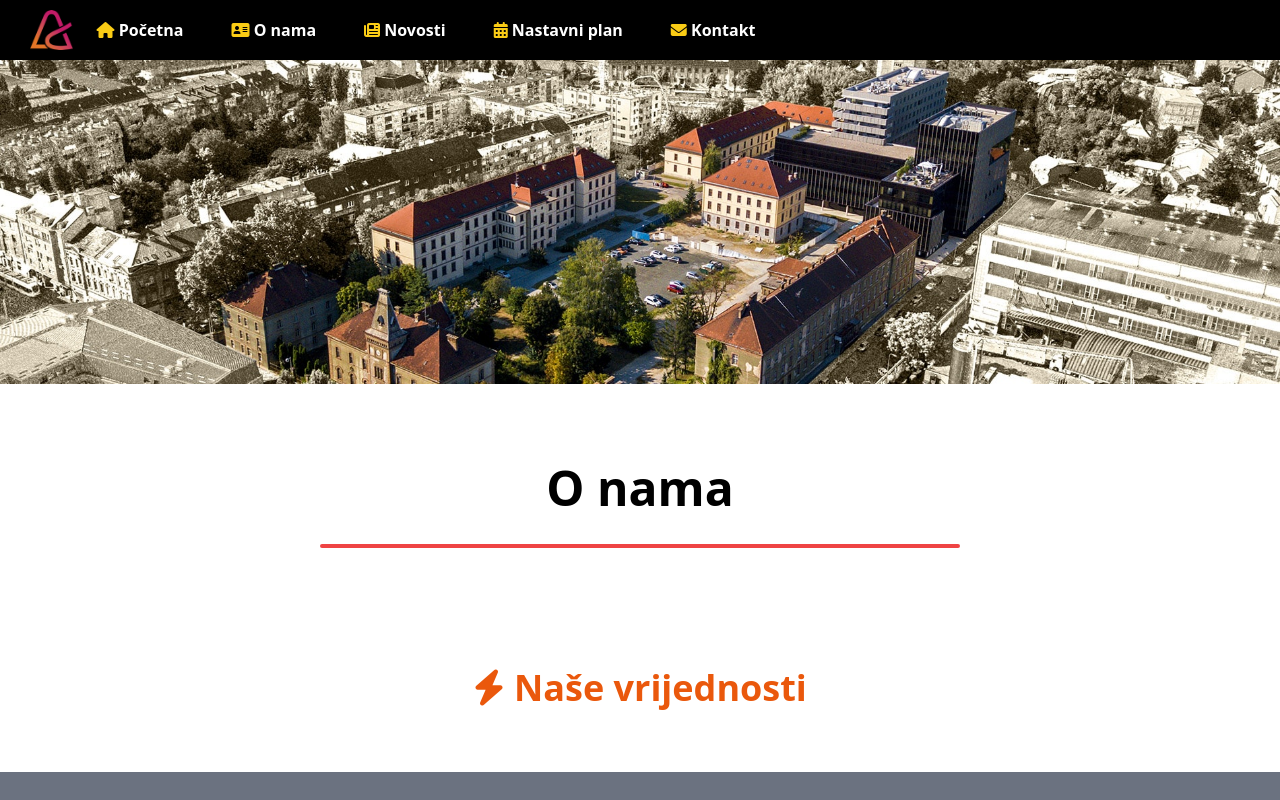
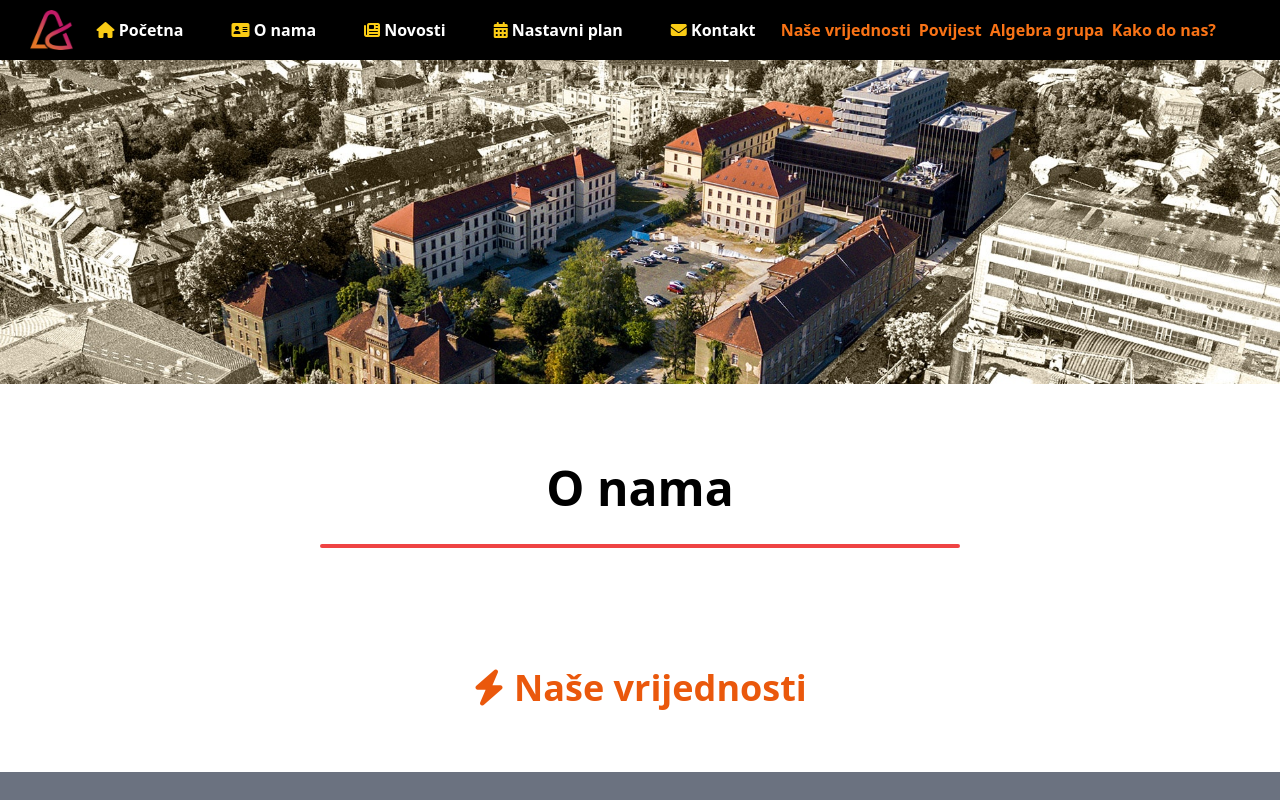
Before and after one commit to dautovicalan/supit-project, a plain HTML site: page pages/about-us.html in a window 1280 px wide. Shown: the top 800 px of the page. Drawn offline with nearby package versions, Linux system fonts and the light colour scheme; files whose address does not match are found by name; a web font is replaced by a local one.

Commit message:
fixing design

```diff
--- a/pages/about-us.html
+++ b/pages/about-us.html
@@ -67,7 +67,7 @@
             >
           </div>
         </div>
-        <div class="font-bold hidden flex-row gap-16 pr-16 2xl:flex">
+        <div class="font-bold hidden flex-row gap-2 pr-16 xl:flex">
           <a href="#nasevrijednosti" class="text-orange-500"
             >Naše vrijednosti</a
           >
```
Also changed, not shown: tailwind/tailwind.css.
